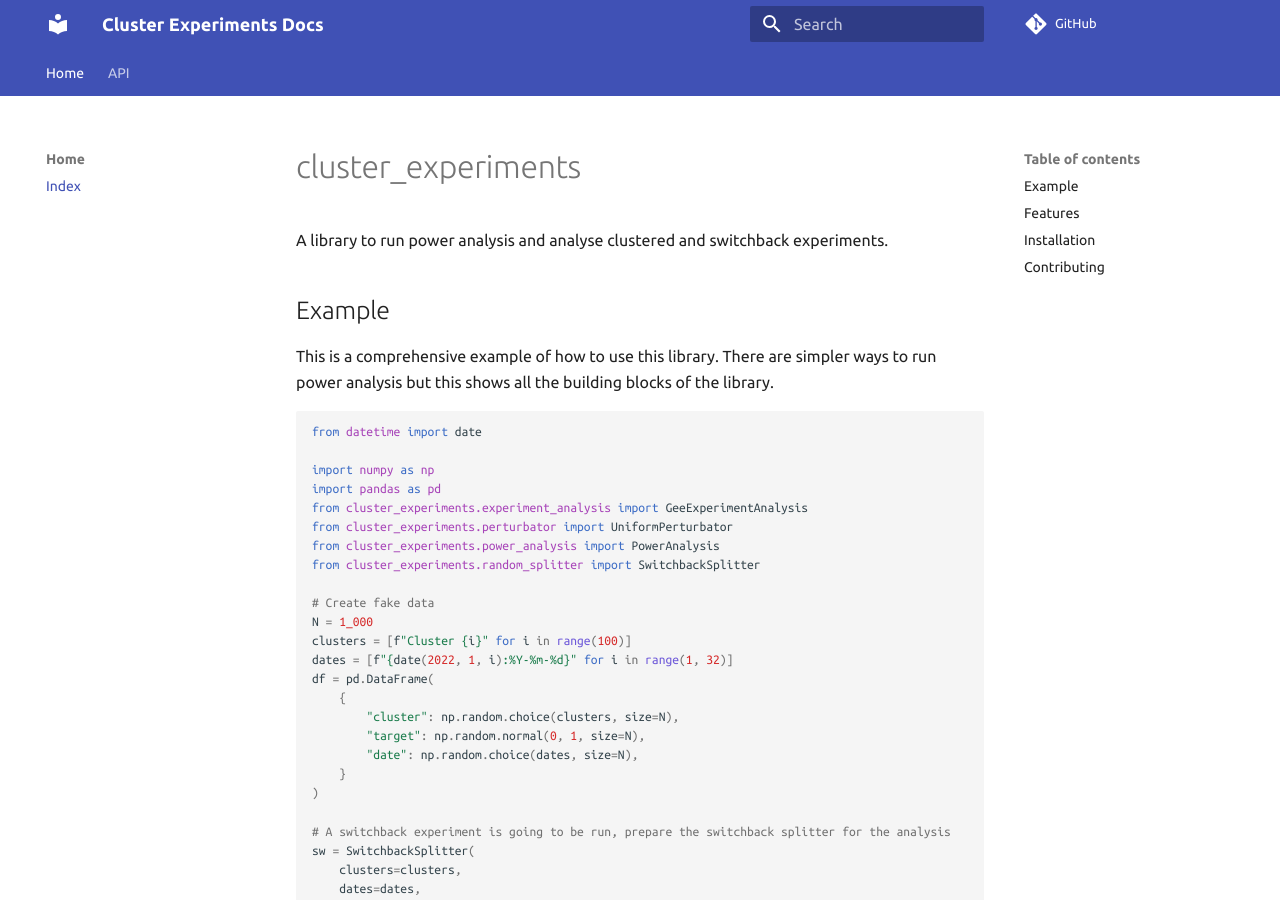
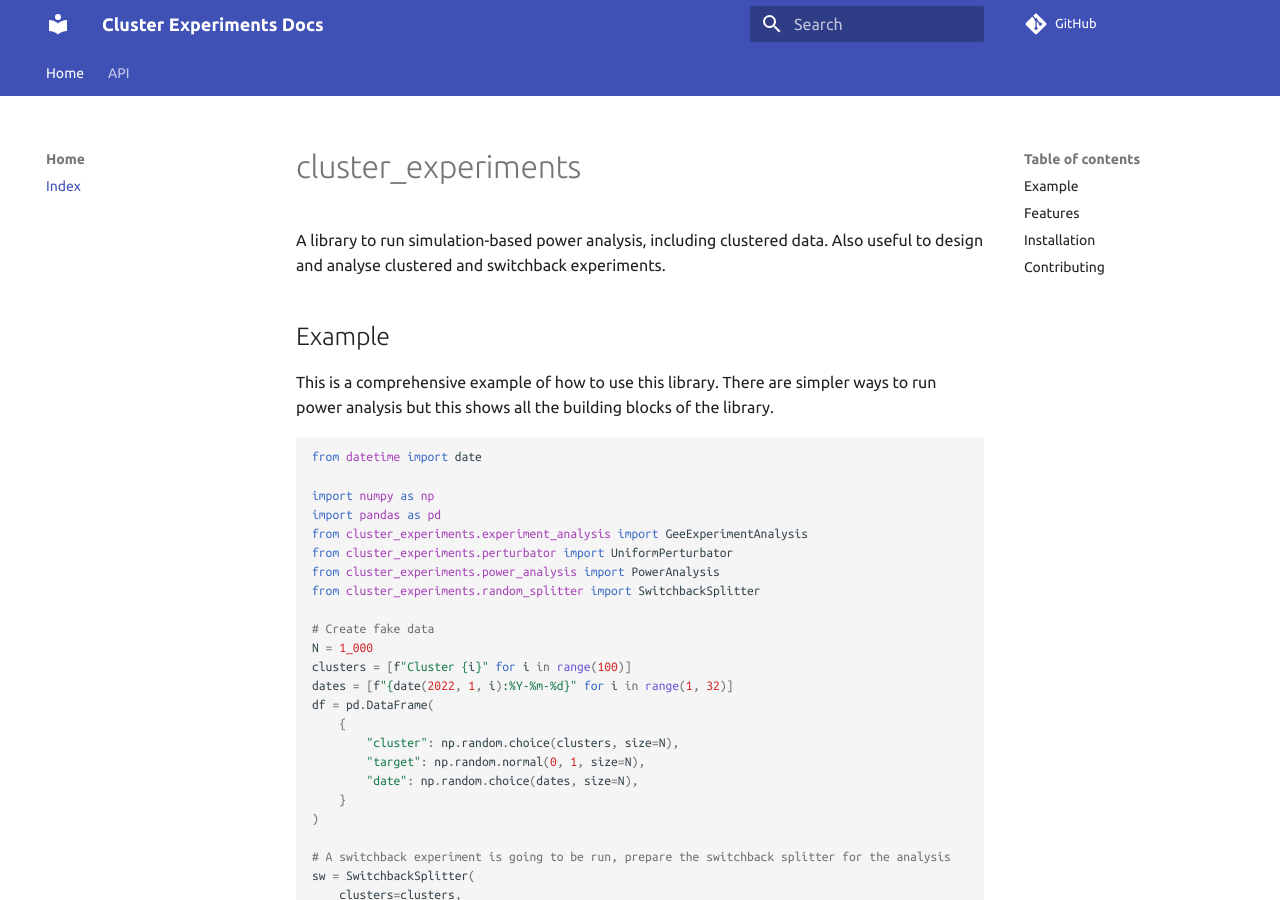
Before and after one commit to david26694/cluster-experiments, an MkDocs documentation site: the page built from docs/index.md, in a window 1280 px wide and 900 px high. Built offline with MkDocs 1.6.1 and Material for MkDocs 9.7.7, drawn with Linux system fonts in a browser that asks for light colours; comment, search, counter and statistics services are not loaded; some of the changed text lies outside the part shown.

Commit message:
add new docs

```diff
--- a/docs/index.md
+++ b/docs/index.md
@@ -1,6 +1,6 @@
 # cluster_experiments
 
-A library to run power analysis and analyse clustered and switchback experiments.
+A library to run simulation-based power analysis, including clustered data. Also useful to design and analyse clustered and switchback experiments.
 
 ## Example
 
@@ -66,8 +66,10 @@
     * `SwitchbackSplitter`: to split data based using switchback method
     * `BalancedClusteredSplitter`: to split data based on clusters in a balanced way
     * `BalancedSwitchbackSplitter`: to split data based using switchback method in a balanced way
+    * `NonClusteredSplitter`: Regular data splitting, no clusters
 * Regarding analysis:
     * `GeeExperimentAnalysis`: to run GEE analysis on a the results of a clustered design
+    * `OLSAnalysis`: to run OLS analysis for non-clustered data
     * `TargetAggregation`: to add pre-experimental data of the outcome to reduce variance
 * Other:
     * `PowerConfig`: to conviently configure `PowerAnalysis` class
```
